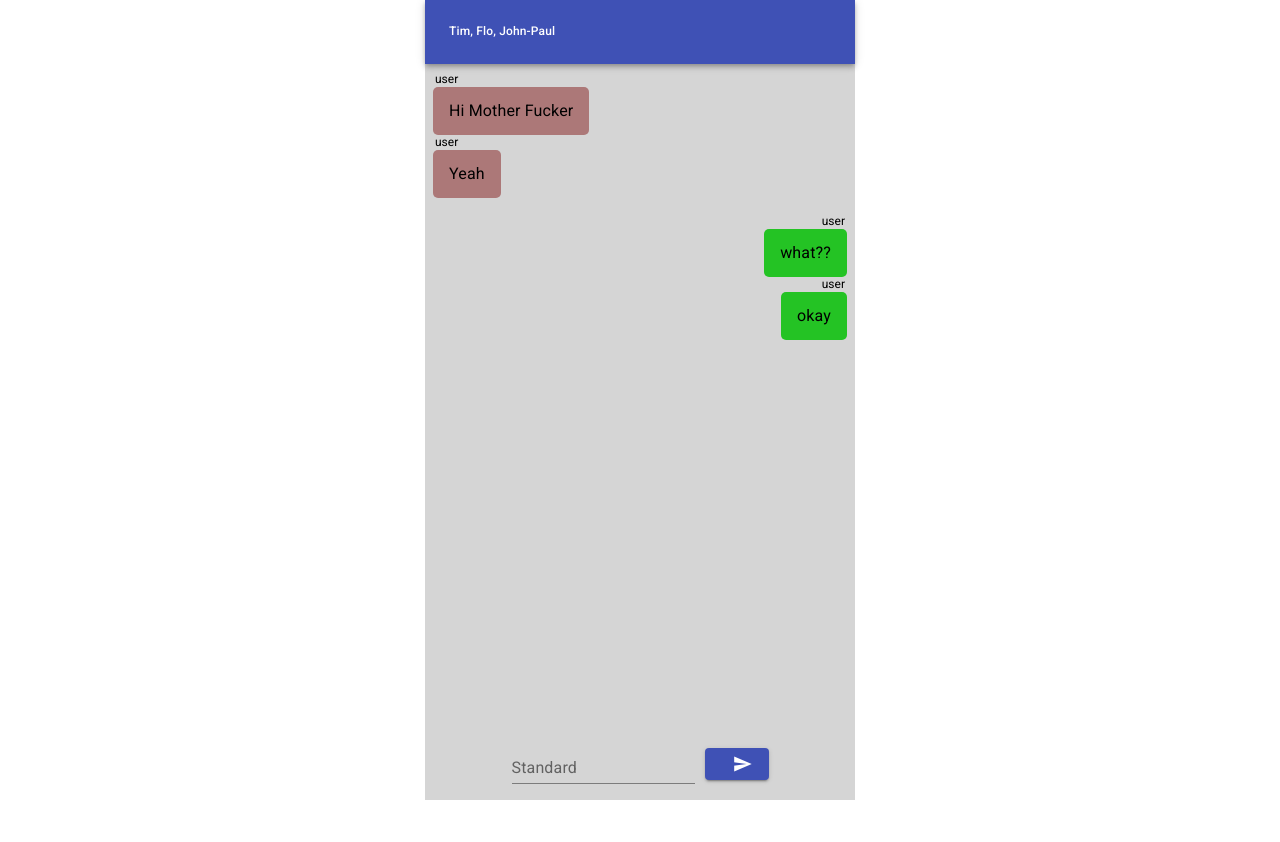
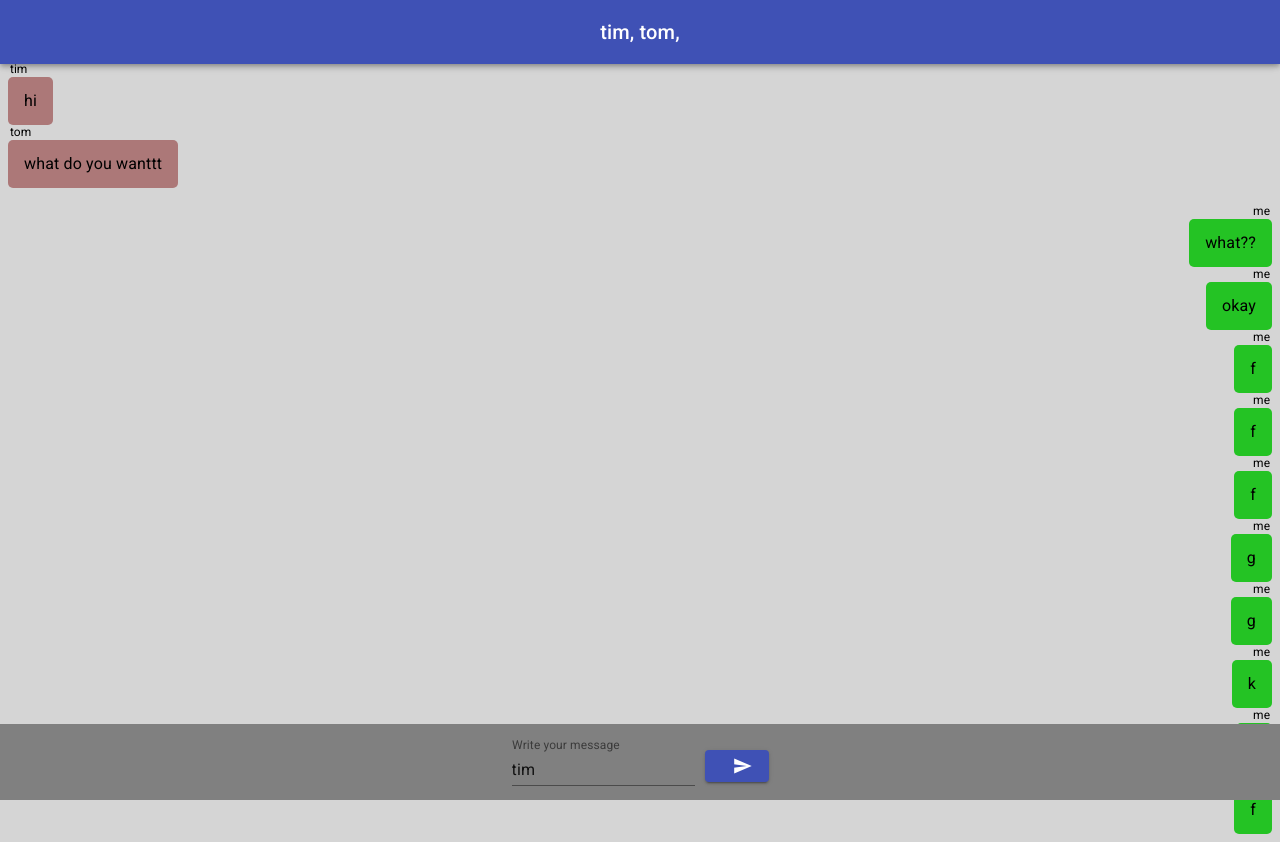
Before and after one commit to timwf/messaging-app, a React (Create React App) app: page / in a window 1280 px wide. Before the commit the page ends 800 px from the top, so only its background shows below. Built offline with nearby package versions, Linux system fonts and the light colour scheme.

Commit message:
store and styling

```diff
--- a/src/App.css
+++ b/src/App.css
@@ -5,11 +5,10 @@ html, body, h1, h2{
 
 .App {
     position: relative;
-    max-width: 430px;
   margin: auto;
   font-family: Roboto;
   background-color: #d5d5d5;
-  height: 100vh;
+
 }
 
 .App-logo {
@@ -46,3 +45,16 @@ html, body, h1, h2{
     transform: rotate(360deg);
   }
 }
+
+.messages-cont{
+    margin-top: 54px;
+}
+
+.MuiToolbar-regular{
+    height:54px;
+    min-height: 0px
+}
+
+@media (min-width: 600px).MuiToolbar-regular{
+    min-height: 0px;
+}
--- a/src/App.js
+++ b/src/App.js
@@ -5,6 +5,7 @@ import Messages from "./components/Messages";
 import InputField from "./components/InputField";
 import { makeStyles } from '@material-ui/core/styles';
 import Card from '@material-ui/core/Card';
+import Store from './store'
 
 const useStyles = makeStyles({
 
@@ -16,10 +17,11 @@ function App() {
     const classes = useStyles();
   return (
     <div className="App">
-
+            <Store>
             <Header />
             <Messages />
             <InputField />
+        </Store>
 
     </div>
   );
--- a/src/components/Header.js
+++ b/src/components/Header.js
@@ -3,6 +3,8 @@ import { makeStyles } from '@material-ui/core/styles';
 import Toolbar from '@material-ui/core/Toolbar';
 import Typography from '@material-ui/core/Typography';
 import AppBar from '@material-ui/core/AppBar';
+import '../App.css';
+import {ctx} from '../store'
 
 const useStyles = makeStyles((theme) => ({
   root: {
@@ -16,18 +18,27 @@ const useStyles = makeStyles((theme) => ({
   },
   p:{
       fontSize: "12px",
+  },
+  header: {
+      textAlign: "center"
   }
 }));
 
 function Header(){
     const classes = useStyles();
 
+    const [store] = React.useContext(ctx);
+    console.log(store);
+
       return (
           <div>
-              <AppBar position="static">
+              <AppBar position="fixed" className={classes.header}>
                   <Toolbar>
                     <Typography variant="h6" className={classes.title}>
-                      <p className={classes.p}>Tim, Flo, John-Paul</p>
+                        {store.map(user => (
+                            <span>{user.user},      </span>
+                        ))}
+
                     </Typography>
                   </Toolbar>
               </AppBar>
--- a/src/components/InputField.js
+++ b/src/components/InputField.js
@@ -1,4 +1,4 @@
-import React from 'react';
+import React, {useState} from 'react';
 import Button from '@material-ui/core/Button';
 import { makeStyles } from '@material-ui/core/styles';
 import TextField from '@material-ui/core/TextField';
@@ -8,25 +8,33 @@ const useStyles = makeStyles((theme) => ({
   button: {
     marginTop: "12px",
     marginLeft: "10px",
-    width: "10px"
+    width: "13px"
   },
   input: {
-      position: "absolute",
-      bottom: "2vh",
-      textAlign: "center",
-      width: "100%",
+        width: "100%",
+          bottom: "0",
+          position: "fixed",
+          textAlign: "center",
+          backgroundColor: "grey",
+          paddingBottom: "14px",
+          paddingTop: "14px"
+
   },
 }));
 
 function InputField() {
     const classes = useStyles();
 
-
+    const [messageValue, changeMessageValue] = useState("tim");
 
     return (
         <div className={classes.input}>
               <form>
-                   <TextField id="standard-basic" label="Standard"  />
+                   <TextField
+                       label="Write your message"
+                       value={messageValue}
+                        onChange={e => changeMessageValue(e.target.value)}
+                    />
                    <Button
                    variant="contained"
                    color="primary"
--- a/src/components/Messages.js
+++ b/src/components/Messages.js
@@ -7,12 +7,17 @@ import ListItem from '@material-ui/core/ListItem';
 import InboxIcon from '@material-ui/icons/Inbox';
 import ListItemText from '@material-ui/core/ListItemText';
 import ListItemIcon from '@material-ui/core/ListItemIcon';
+import {ctx} from '../store'
+import '../App.css';
 
 const useStyles = makeStyles((theme) => ({
   root: {
     width: '100%',
     maxWidth: 360,
     backgroundColor: theme.palette.background.paper,
+  },
+  MuiListPadding: {
+      padding: "0px"
   },
   item: {
       backgroundColor: "#ac7878",
@@ -40,15 +45,17 @@ const useStyles = makeStyles((theme) => ({
 
 function Messages(){
     const classes = useStyles();
+
+    const[store] = React.useContext(ctx);
+    console.log(store);
     return (
-      <div>
+      <div className="messages-cont">
         <List>
-            {
-                ["Hi Mother Fucker", "Yeah"].map(item => (
-                    <div>
-                        <p className={classes.user}> user</p>
-                        <ListItem className={classes.item}button>
-                            <ListItemText primary={item} />
+            {store.map((item, id) => (
+                    <div key={id}>
+                        <p className={classes.user}>{item.user}</p>
+                        <ListItem className={classes.item}>
+                            <ListItemText primary={item.message} />
                        </ListItem>
                     </div>
                 ))
@@ -58,10 +65,10 @@ function Messages(){
       <Sent /> */}
       <List>
           {
-              ["what??", "okay"].map(item => (
-                  <div className={classes.recieved}>
-                      <p className={classes.user}> user</p>
-                      <ListItem className={classes.itemRecieved}button>
+              ["what??", "okay", "f", "f", "f","g","g","k", "l", "f"].map((item, id)=> (
+                  <div key={id} className={classes.recieved}>
+                      <p className={classes.user}>me</p>
+                      <ListItem className={classes.itemRecieved}>
                           <ListItemText primary={item} />
                      </ListItem>
                   </div>
--- /dev/null
+++ b/src/store.js
@@ -0,0 +1,38 @@
+import React from 'react';
+
+export const ctx = React.createContext();
+console.log(ctx.Provider);
+
+
+let initialState = [{user: "tim", message: "hi"}, {user: "tom", message: "what do you wanttt"}]
+
+function Store(props){
+    const reducerHook = React.useReducer(reducer, initialState);
+
+    return(
+        <ctx.Provider value={reducerHook}>
+            {props.children}
+        </ctx.Provider>
+    )
+
+}
+
+function reducer(state, action) {
+    const {user, message} = action.payload
+    switch (action.type) {
+        case 'RECIEVE_MESSAGE' :
+        return{
+            ...state
+            // {user, message}
+        }
+
+            break;
+        default:
+            return state
+
+    }
+}
+
+
+
+export default Store;
```
